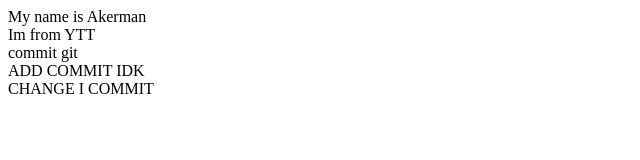
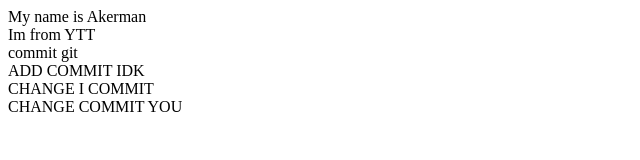
Before and after one commit to ncsoftt2/git-test, a plain HTML site: page index.html in a window 1280 px wide. Shown: the whole page, without its empty margins (0-640 px from the left). Drawn offline with Linux system fonts and the light colour scheme.

Commit message:
new commit

```diff
--- a/index.html
+++ b/index.html
@@ -5,3 +5,5 @@
 <div>ADD COMMIT IDK</div>
 
 <div>CHANGE I COMMIT</div>
+
+<div>CHANGE COMMIT YOU</div>
```
